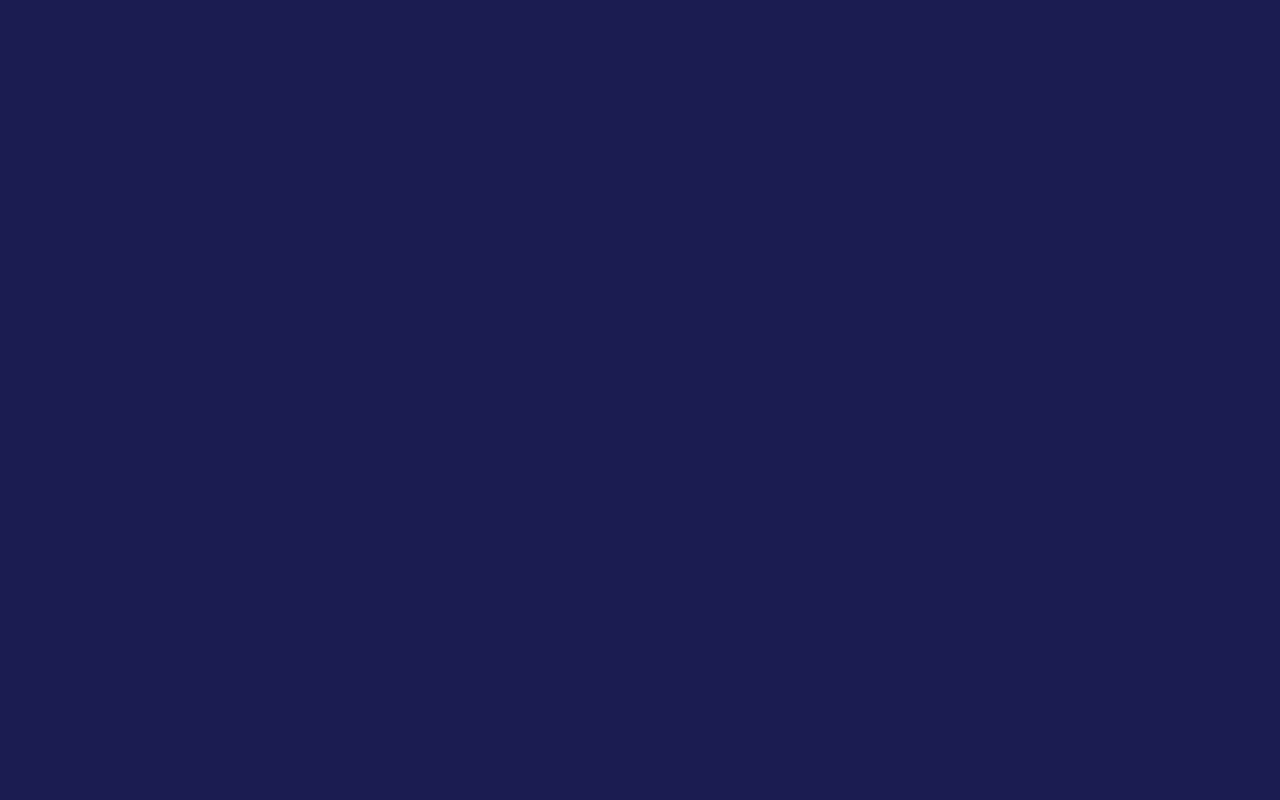
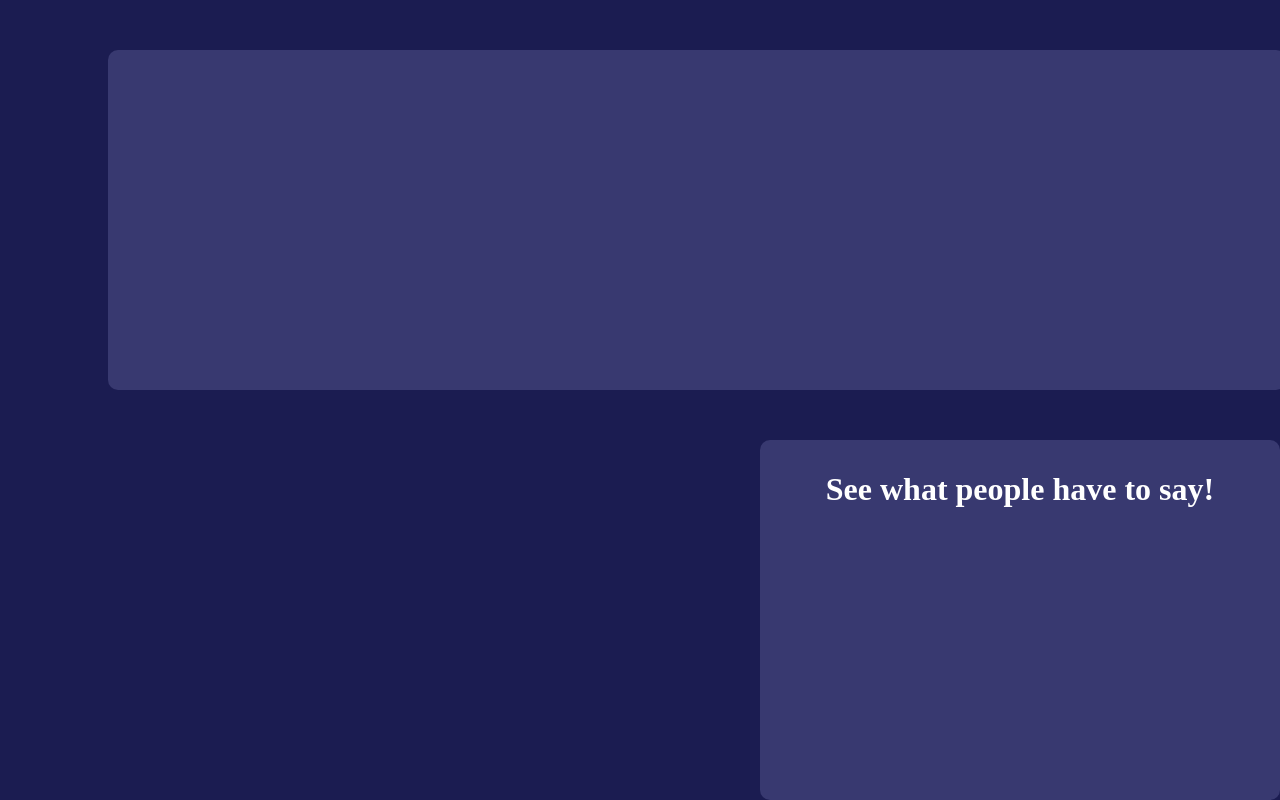
Before and after one commit to starey6789/Web-Development-2-SLP-SheCodes, a plain HTML site: page artistsPage/artists.html in a window 1280 px wide. Drawn offline with Linux system fonts and the light colour scheme.

Commit message:
Add background boxes with some text

```diff
--- a/artistsPage/artists.css
+++ b/artistsPage/artists.css
@@ -0,0 +1,27 @@
+.backgroundTopBox {
+    background-color: #383970;
+    width: 90%;
+    height: 300px;
+    margin: 50px 0px 50px 100px;
+    right: 0;
+    border-radius: 10px;
+    padding: 20px;
+    color: white; /* text color */
+}
+
+.backgroundRightBox {
+    background-color: #383970;
+    width: 500px;             /* fixed width for vertical box */
+    height: 340px;
+    border-radius: 10px;
+    padding: 10px;
+
+    text-align: center;
+    color: white;
+
+    position: absolute;       /* position relative to page or parent */
+    bottom: 0;                /* stick to bottom */
+    right: 0;                 /* stick to right */
+    max-height: 90vh;         /* optional: prevent it from being taller than viewport */
+    overflow-y: auto;         /* scrollbar if content is too tall */
+}
--- a/artistsPage/artists.html
+++ b/artistsPage/artists.html
@@ -12,6 +12,10 @@
 </head>
 
 <body>
-
+    <div class="backgroundTopBox">
+    </div>
+    <div class="backgroundRightBox">
+        <h1> See what people have to say! </h1>
+    </div>
 </body>
 </html>
```
